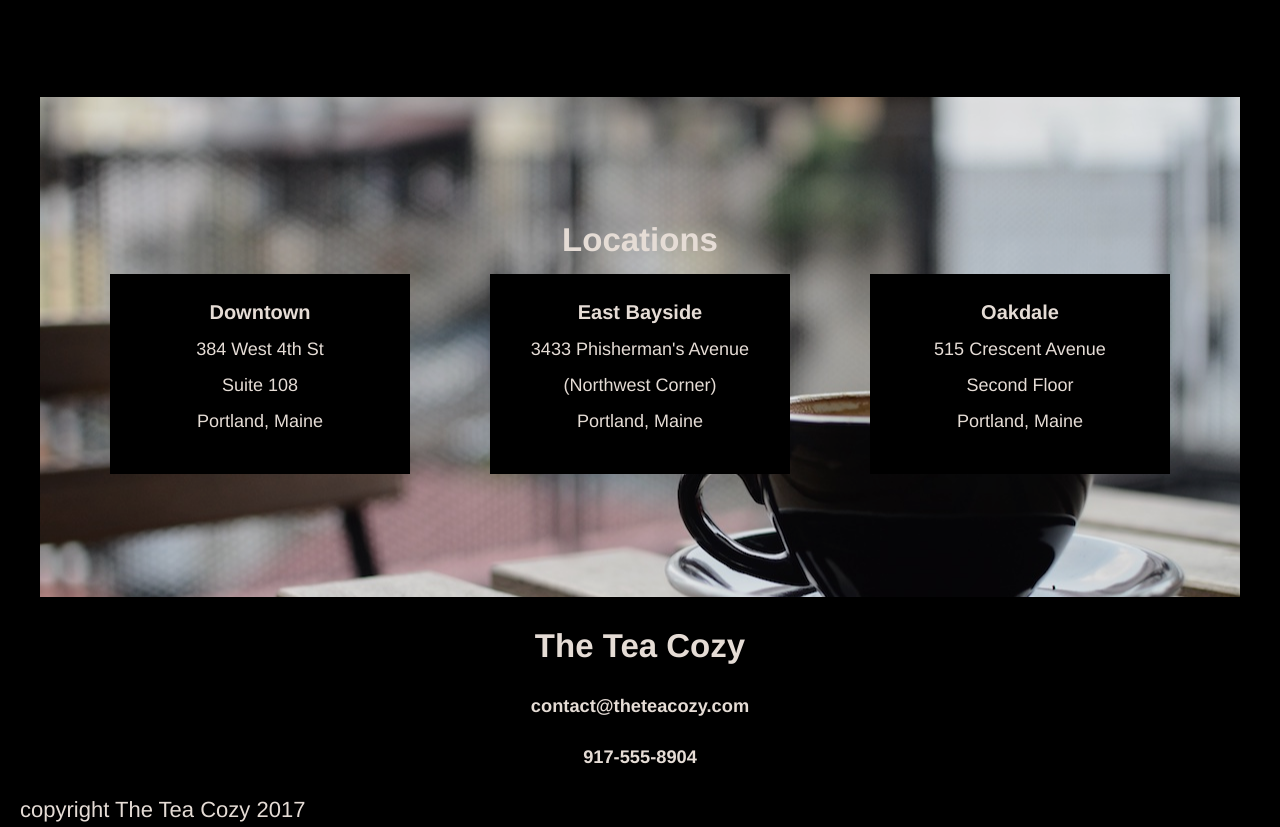
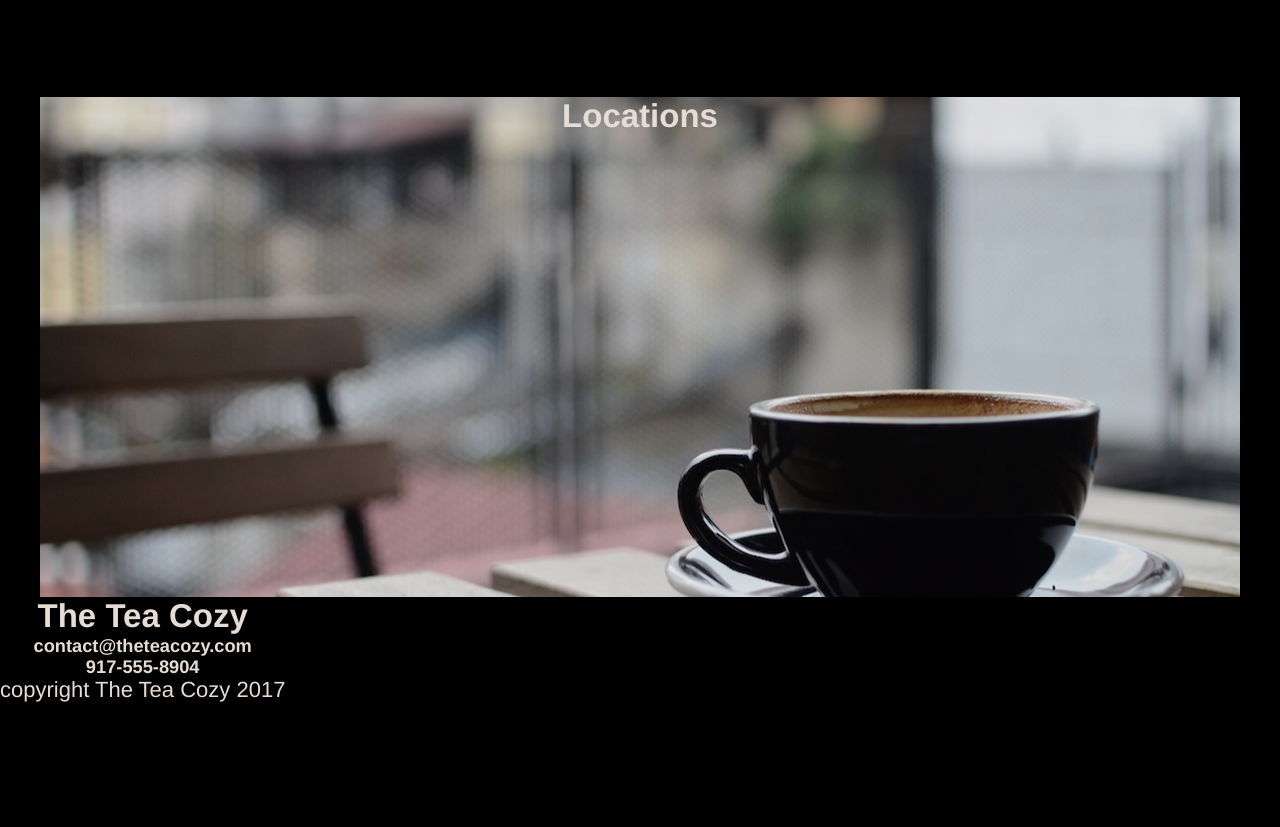
Before and after one commit to jonhayjr/tea-cozy, a plain HTML site: page index.html in a window 1280 px wide. Shown: the part 1432-2259 px from the top of the page. After the commit the page ends 2135 px from the top, so only its background shows below. Drawn offline with Linux system fonts and the light colour scheme.

Commit message:
Fixed merge issues

```diff
--- a/css/styles.css
+++ b/css/styles.css
@@ -120,58 +120,17 @@ header {
      background-image: url("/img/img-locations-background.jpg");
      background-position: center;
      height: 500px;
+     width: 100%;
      max-width: 1200px;
      margin: 0 auto;
-     width: 100%;
-     max-width: 1200px;
-     display: flex;
-     flex-direction: column;
-     justify-content: center;
-     align-items: center;
 }
 
-.locations h2 {
-    margin-bottom: 15px;
-}
-
-.location-items {
-    opacity: 1;
-    display: flex;
-}
-
-.location-item {
+.location {
     width: 300px;
-    height: 200px;
-    padding: 10px;
     background-color: black;
-    margin: 0 40px;
-    display: flex;
-    flex-direction: column;
-    justify-content: center;
-    align-content: center;
-    text-align: center;
-}
-
-.location-item h3 {
-    margin-bottom: 15px;
-    font-size: 20px;
-}
-
-.location-item  p {
-    margin-bottom: 15px;
-    font-size: 18px;
 }
 
 /*Footer Section*/
 footer {
-    margin: 30px 20px 0;
-    height: 200px;
+    position: absolute;
 }
-
-footer h2, h5 {
-    margin-bottom: 30px;
-}
-
-footer p {
-    text-align: left;
-}
--- a/index.html
+++ b/index.html
@@ -59,26 +59,9 @@
             <!-- Locations Section-->
             <section class="locations">
                 <h2>Locations</h2>
-                <div class="location-items">
-                <div class="location-item">
-                    <h3>Downtown</h3>
-                    <p>384 West 4th St</p>
-                    <p>Suite 108</p>
-                    <p>Portland, Maine</p>
+                <div class="location">
+
                 </div>
-                 <div class="location-item">
-                    <h3>East Bayside</h3>
-                    <p>3433 Phisherman's Avenue</p>
-                    <p>(Northwest Corner)</p>
-                    <p>Portland, Maine</p>
-                </div>
-                 <div class="location-item">
-                    <h3>Oakdale</h3>
-                    <p>515 Crescent Avenue</p>
-                    <p>Second Floor</p>
-                    <p>Portland, Maine</p>
-                </div>
-            </div>
             </section>
         </main>
         <!--Footer-->
```
